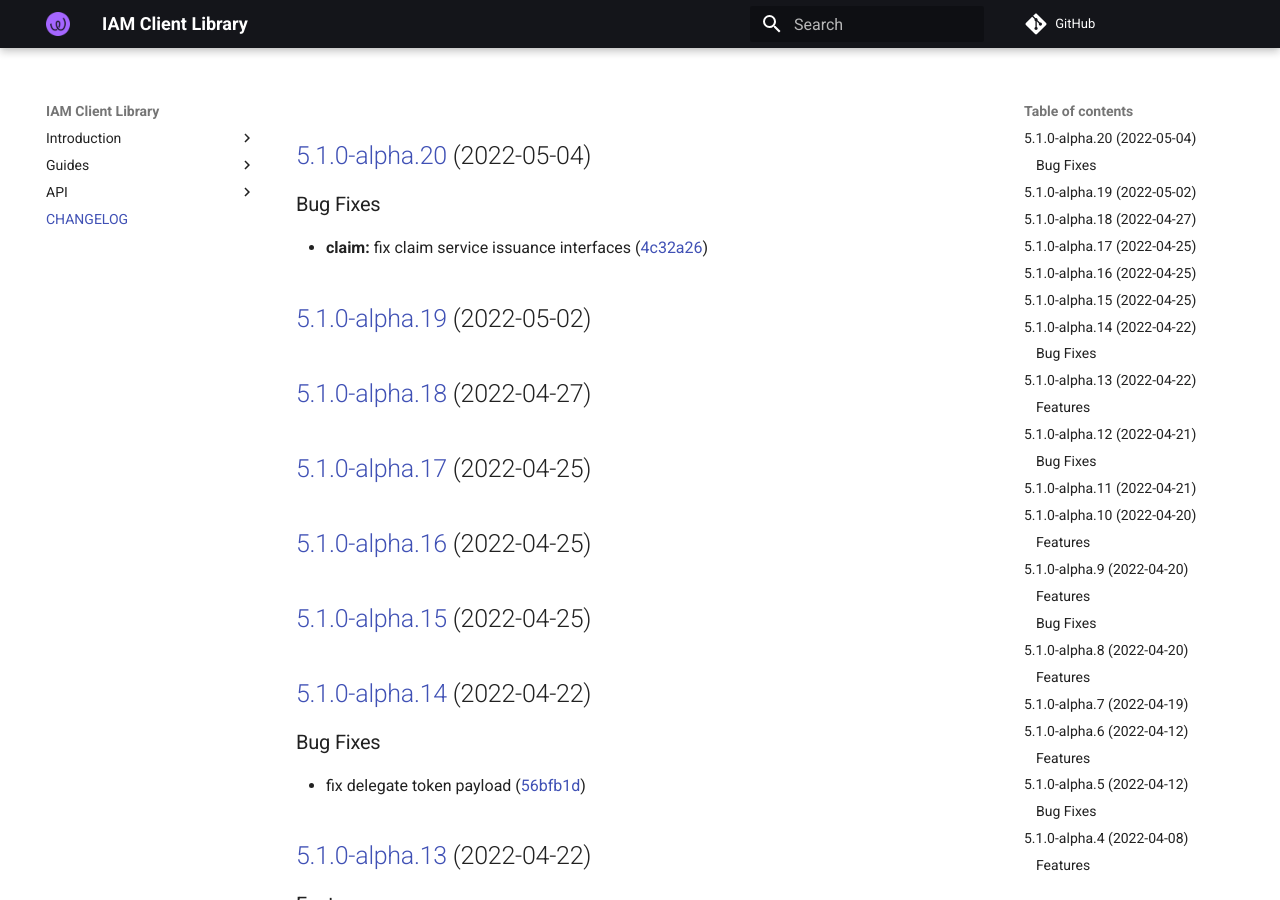
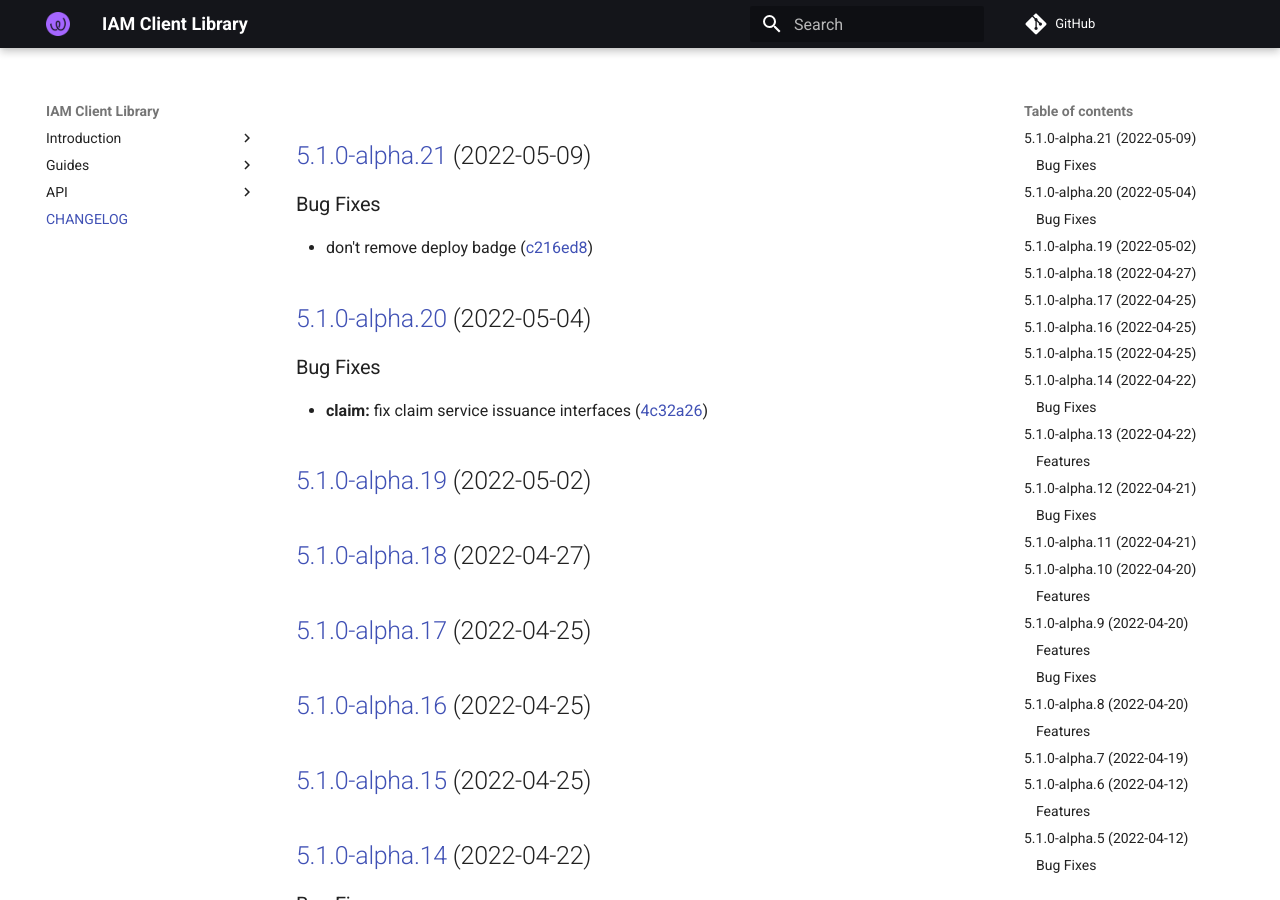
Before and after one commit to energywebfoundation/iam-client-lib, an MkDocs documentation site: the page built from docs/CHANGELOG.md, in a window 1280 px wide and 900 px high. Built offline with MkDocs 1.6.1 and Material for MkDocs 9.7.7, drawn with Linux system fonts in a browser that asks for light colours; comment, search, counter and statistics services are not loaded.

Commit message:
chore(release): 5.1.0-alpha.21 [skip ci]
## [5.1.0-alpha.21](https://github.com/energywebfoundation/iam-client-lib/compare/v5.1.0-alpha.20...v5.1.0-alpha.21) (2022-05-09)

### Bug Fixes

* don't remove deploy badge ([c216ed8](https://github.com/energywebfoundation/iam-client-lib/commit/c216ed81305bebff6d911850c01d1c537cda9f33))

```diff
--- a/docs/CHANGELOG.md
+++ b/docs/CHANGELOG.md
@@ -1,3 +1,10 @@
+## [5.1.0-alpha.21](https://github.com/energywebfoundation/iam-client-lib/compare/v5.1.0-alpha.20...v5.1.0-alpha.21) (2022-05-09)
+
+
+### Bug Fixes
+
+* don't remove deploy badge ([c216ed8](https://github.com/energywebfoundation/iam-client-lib/commit/c216ed81305bebff6d911850c01d1c537cda9f33))
+
 ## [5.1.0-alpha.20](https://github.com/energywebfoundation/iam-client-lib/compare/v5.1.0-alpha.19...v5.1.0-alpha.20) (2022-05-04)
 
 
--- a/package.json
+++ b/package.json
@@ -1,6 +1,6 @@
 {
   "name": "iam-client-lib",
-  "version": "5.1.0-alpha.20",
+  "version": "5.1.0-alpha.21",
   "description": "Library for Decentralized Identity and Access Management",
   "main": "dist/index.js",
   "module": "dist/index.esm.js",
```
